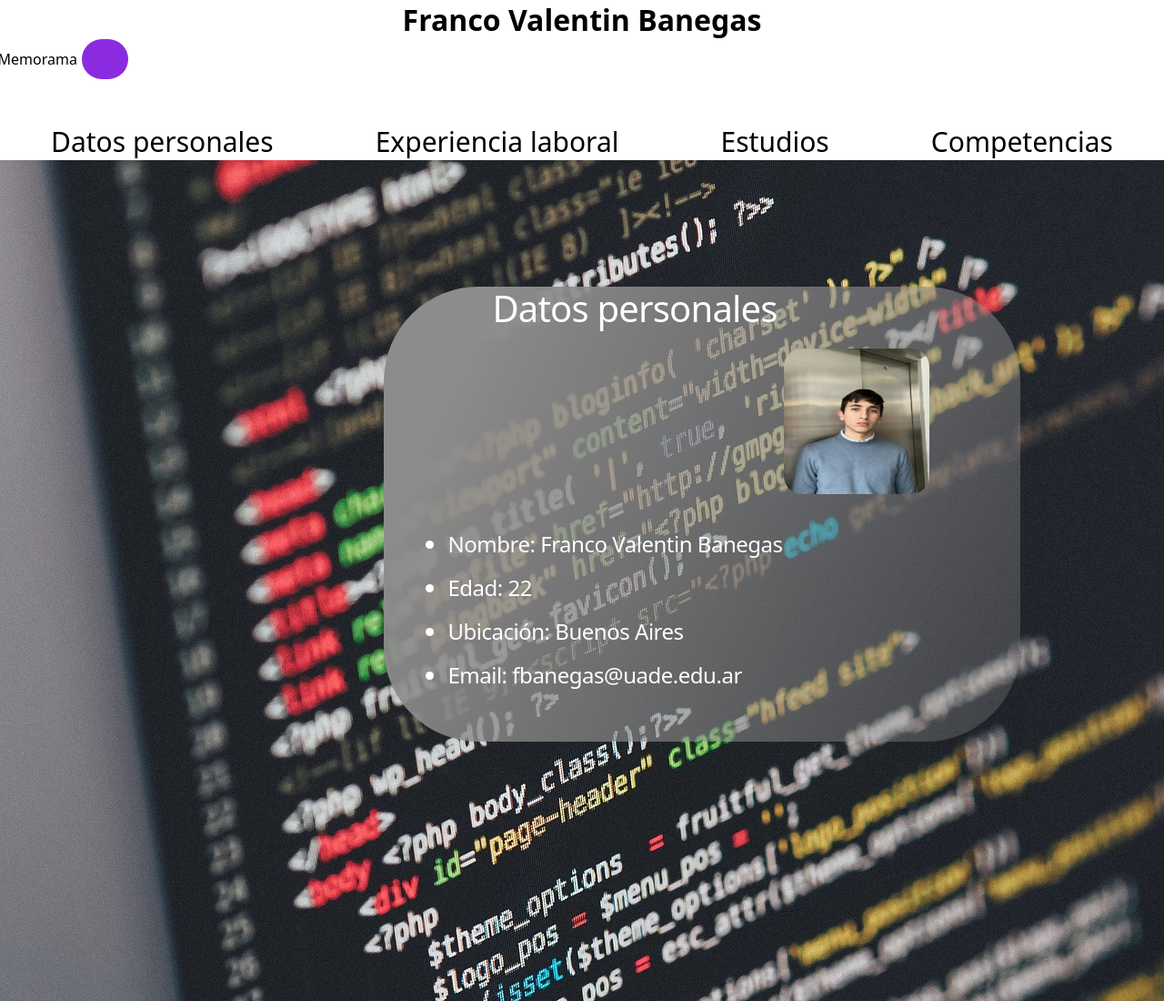
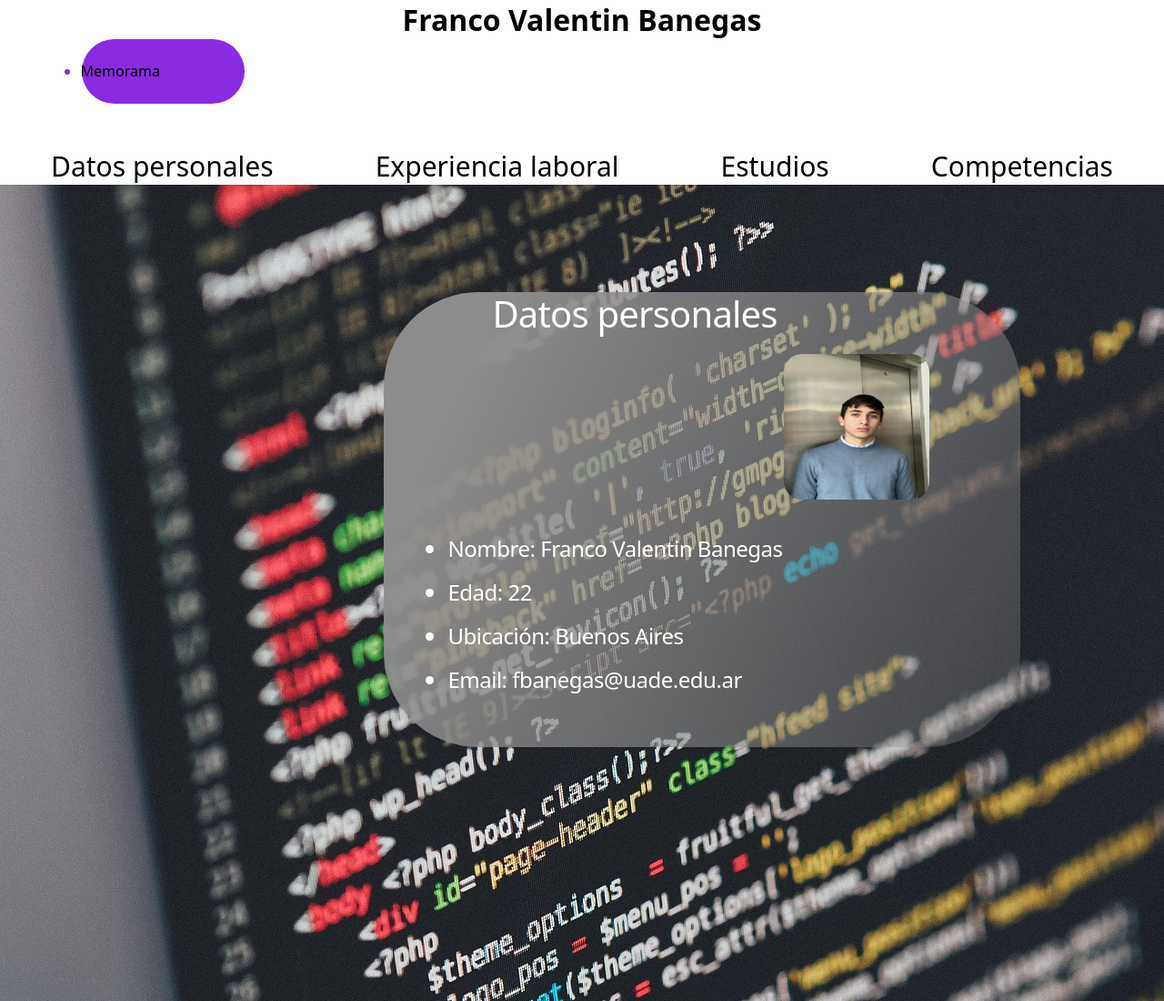
Before and after one commit to valentin15011/banegas, a plain HTML site: page index.html in a window 1280 px wide. Shown: the top 1100 px of the page at 91% size. Drawn offline with Linux system fonts and the light colour scheme.

Commit message:
Add files via upload

```diff
--- a/style.css
+++ b/style.css
@@ -39,13 +39,13 @@
 .navmemo{
 
     display: flex;
-
+    padding: 13px 37px 14px 47px;
     justify-content: flex-end;
     align-items: center;
     flex-shrink: 0;
     border-radius: 40px;
     background-color: blueviolet;
-    width: 40%;
+    width: 140%;
     height: 5%;
     text-decoration-color:blueviolet ;
 
```
